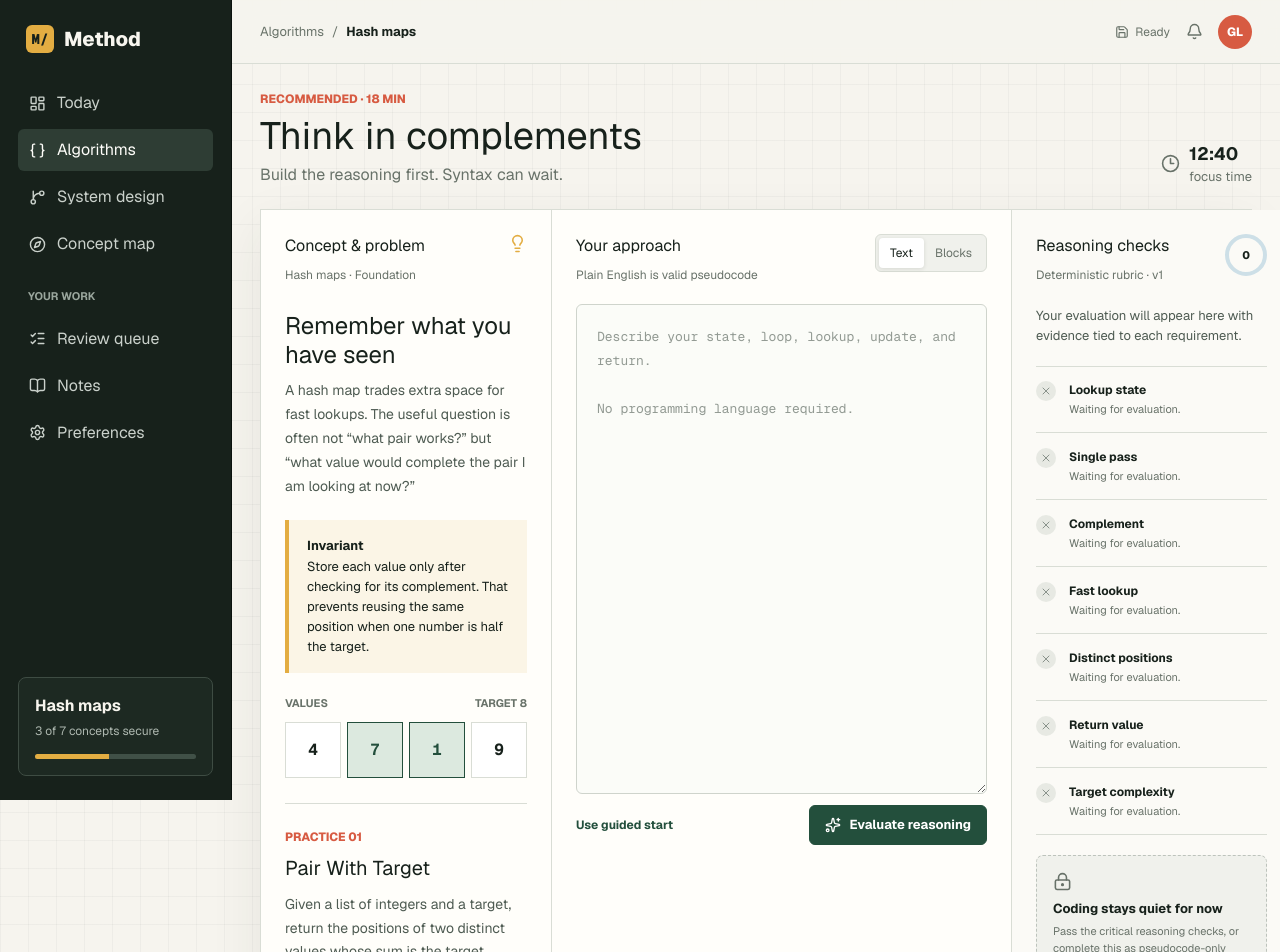
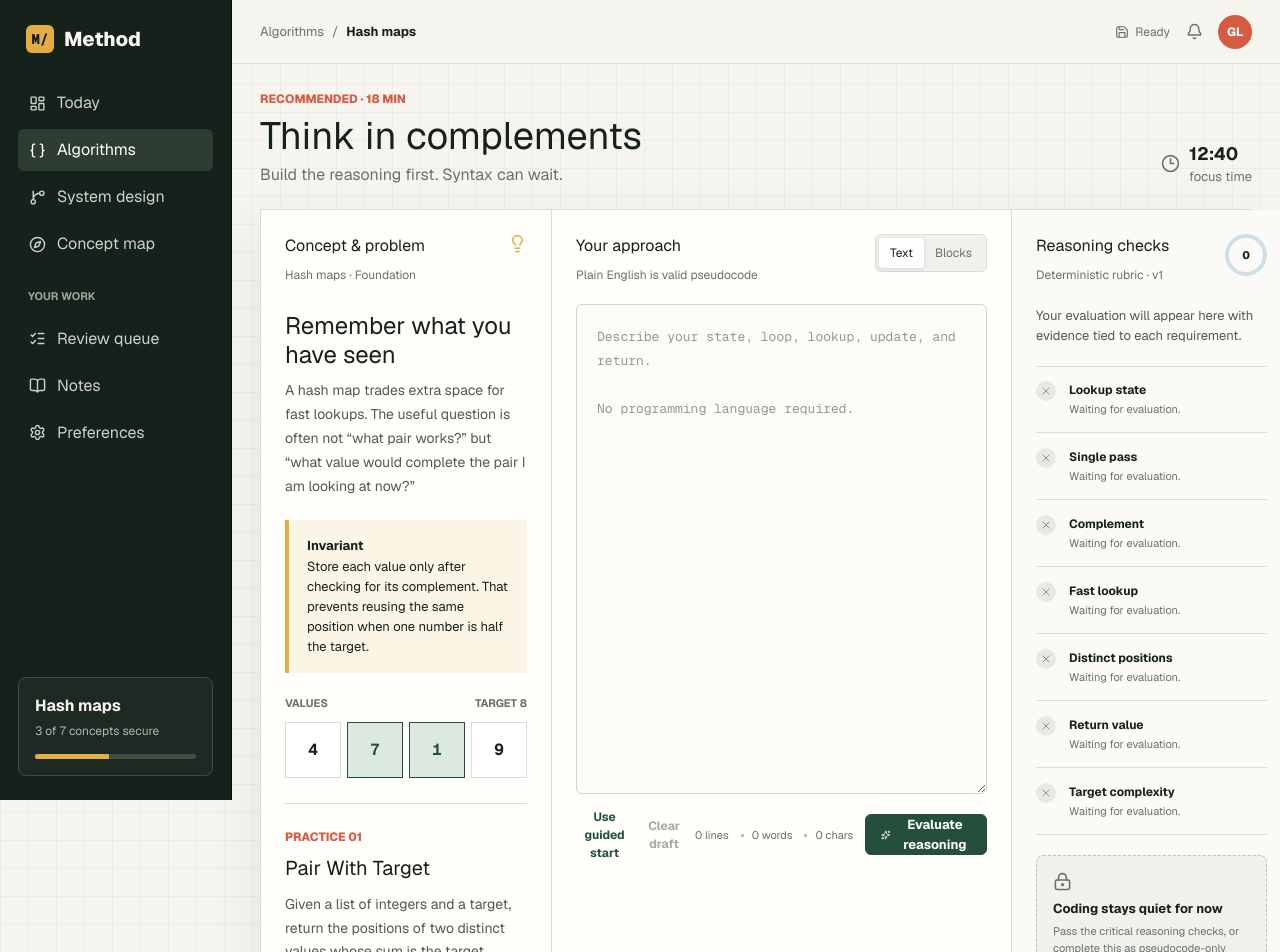
Before and after one commit to AdithyaDevi3/Leetcode-App, a Next.js app in the folder apps/web/: page / in a window 1280 px wide. Shown: the top 952 px of the page. Built offline with nearby package versions, Linux system fonts and the light colour scheme.

Commit message:
practice workspace

```diff
--- a/apps/web/src/app/globals.css
+++ b/apps/web/src/app/globals.css
@@ -117,8 +117,13 @@ h1 { margin-bottom: 6px; font-size: clamp(26px, 3vw, 38px); line-height: 1.1; }
   background: #fbfcf8; color: var(--ink); font-family: var(--font-geist-mono), monospace; font-size: 13px; line-height: 1.85;
 }
 .editor::placeholder { color: #929a93; }
-.editor-footer { min-height: 48px; display: flex; align-items: center; justify-content: space-between; gap: 12px; }
+.editor-footer { min-height: 56px; display: flex; align-items: center; justify-content: space-between; gap: 12px; }
+.editor-tools, .draft-stats { display: flex; align-items: center; gap: 12px; }
 .text-button { padding: 7px 0; border: 0; background: transparent; color: var(--moss); font-size: 12px; font-weight: 700; }
+.text-button.muted { color: var(--muted); }
+.text-button:disabled { cursor: not-allowed; color: #a2aaa3; }
+.draft-stats { color: var(--muted); font-size: 11px; white-space: nowrap; }
+.draft-stats span + span::before { content: ""; display: inline-block; width: 3px; height: 3px; margin: 0 8px 2px 0; border-radius: 50%; background: #aab2ab; }
 .button {
   min-height: 40px; justify-content: center; gap: 8px; padding: 0 15px; border: 1px solid var(--moss);
   border-radius: 6px; background: var(--moss); color: white; font-size: 13px; font-weight: 700;
@@ -200,5 +205,6 @@ h1 { margin-bottom: 6px; font-size: clamp(26px, 3vw, 38px); line-height: 1.1; }
   .pane-header { display: block; }
   .mode-switch { width: max-content; margin-top: 12px; }
   .editor-footer { align-items: stretch; flex-direction: column; }
+  .editor-tools, .draft-stats { justify-content: space-between; }
   .editor-footer .button { width: 100%; }
 }
--- a/apps/web/src/components/practice-workspace.tsx
+++ b/apps/web/src/components/practice-workspace.tsx
@@ -92,6 +92,10 @@ export function PracticeWorkspace() {
   const updateBlocks = (nextBlocks: string[]) => {
     updateDraft(nextBlocks.join("\n"));
   };
+
+  const draftLineCount = draft ? draft.split("\n").filter((line) => line.trim()).length : 0;
+  const draftWordCount = draft.trim() ? draft.trim().split(/\s+/).length : 0;
+  const draftCharacterCount = draft.length;
 
   const moveBlock = (index: number, direction: -1 | 1) => {
     const nextIndex = index + direction;
@@ -321,9 +325,24 @@ export function PracticeWorkspace() {
                   </div>
                 )}
                 <div className="editor-footer">
-                  <button className="text-button" onClick={() => updateDraft(starterDraft)} type="button">
-                    Use guided start
-                  </button>
+                  <div className="editor-tools">
+                    <button className="text-button" onClick={() => updateDraft(starterDraft)} type="button">
+                      Use guided start
+                    </button>
+                    <button
+                      className="text-button muted"
+                      disabled={!draft}
+                      onClick={() => updateDraft("")}
+                      type="button"
+                    >
+                      Clear draft
+                    </button>
+                  </div>
+                  <div className="draft-stats" aria-label="Draft statistics" aria-live="polite">
+                    <span>{draftLineCount} lines</span>
+                    <span>{draftWordCount} words</span>
+                    <span>{draftCharacterCount} chars</span>
+                  </div>
                   <button
                     className="button"
                     onClick={() => setEvaluation(evaluatePseudocode(draft))}
```
